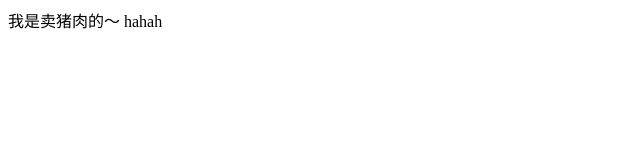
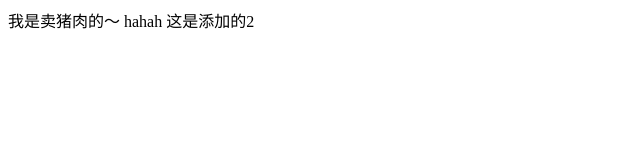
Before and after one commit to joker-zhang2020/blog-test, a plain HTML site: page index.html in a window 1280 px wide. Shown: the whole page, without its empty margins (0-640 px from the left). Drawn offline with Linux system fonts and the light colour scheme.

Commit message:
这是添加的2

```diff
--- a/index.html
+++ b/index.html
@@ -10,6 +10,10 @@
 <body>
     我是卖猪肉的～
     hahah
+
+
+
+    这是添加的2
 </body>
 
 </html>
```
